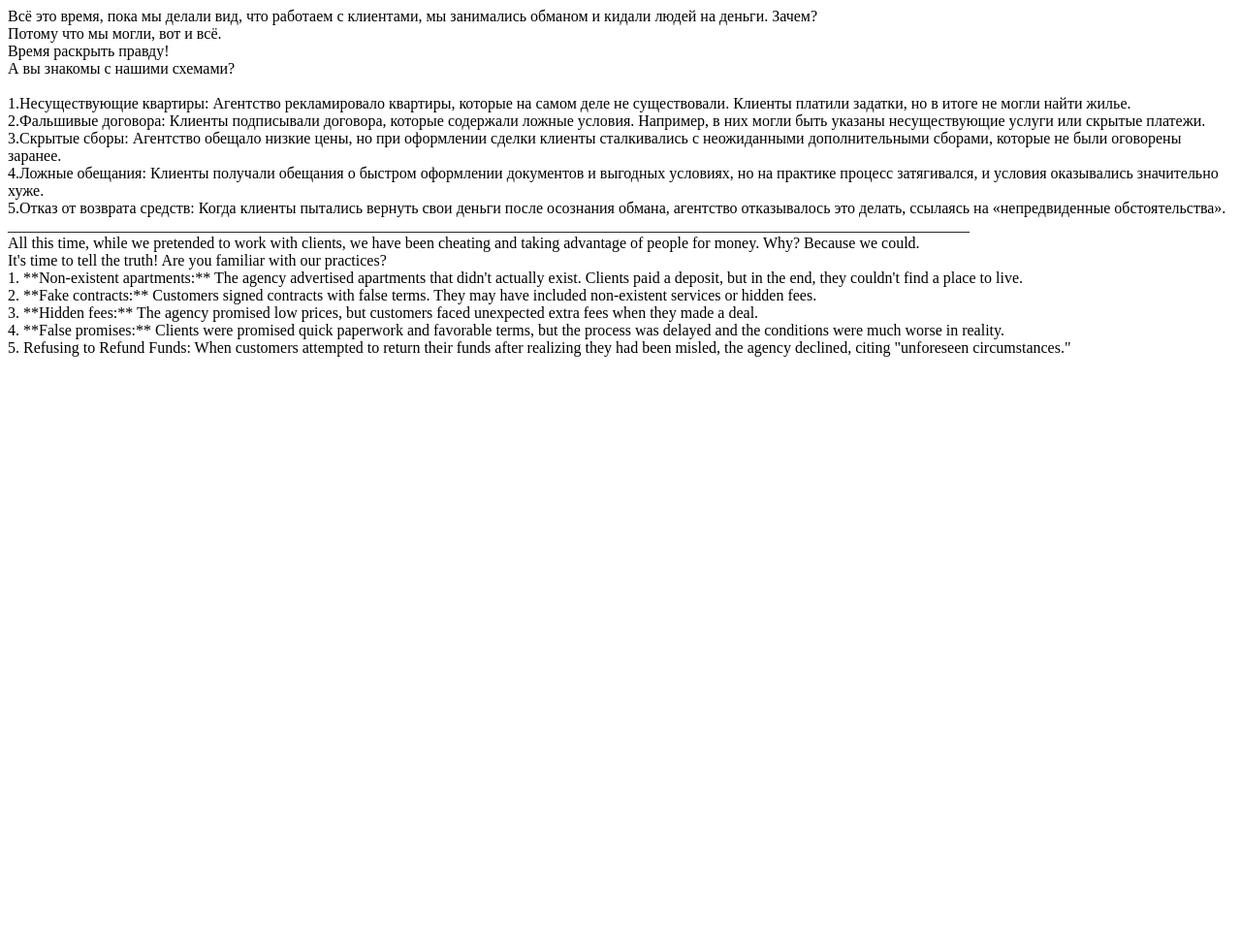
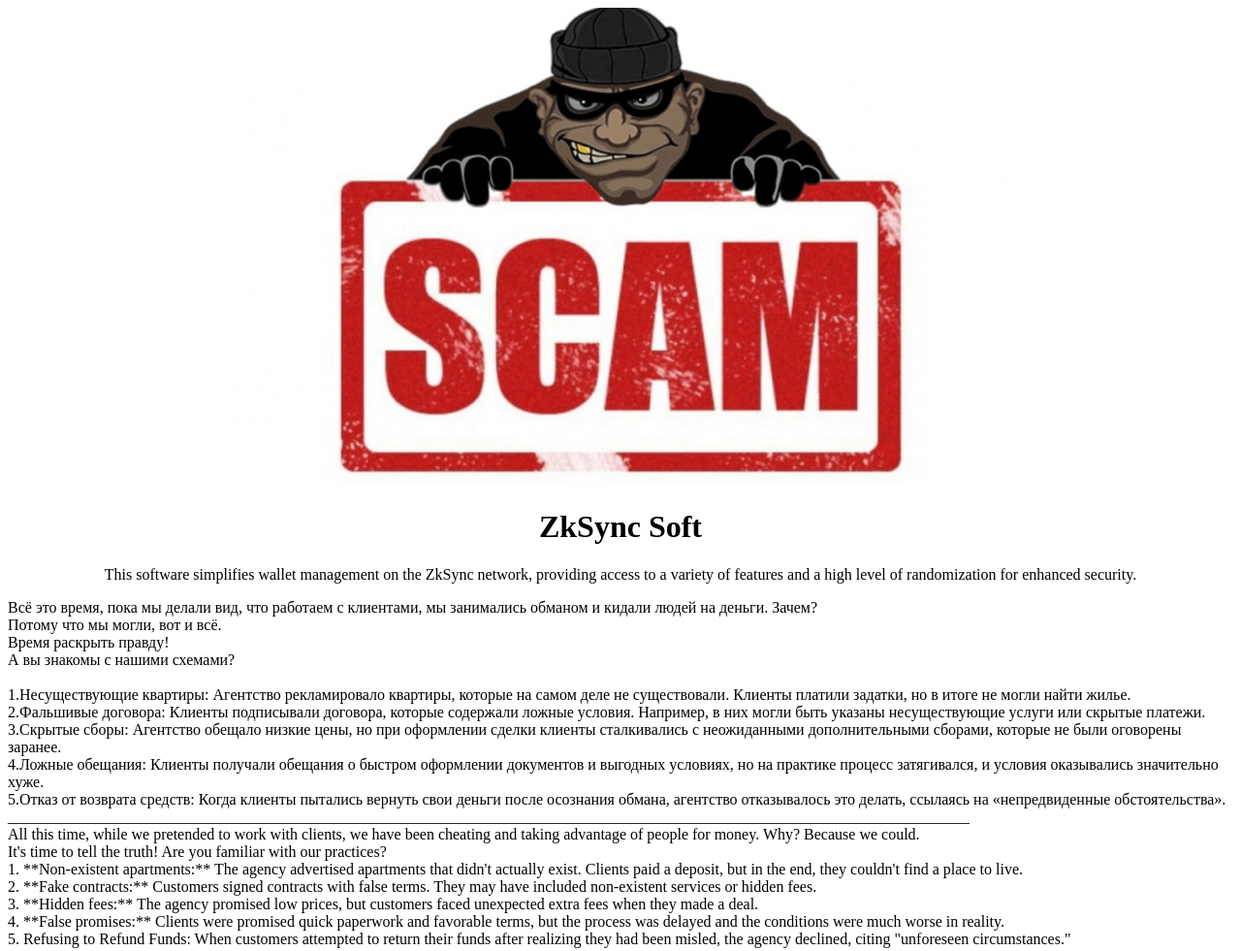
Before and after one commit to miraestate/miraestate.github.io, a plain HTML site: page index.html in a window 1280 px wide. Shown: the whole page at 97% size. Before the commit the page ends 800 px from the top, so only its background shows below. Drawn offline with Linux system fonts and the light colour scheme.

Commit message:
Update index.html

```diff
--- a/index.html
+++ b/index.html
@@ -5,6 +5,11 @@
     <meta charset="utf-8">
 </head>
 <body>
+    <div align="center">
+  <img src="/scam.jpg"  />
+  <h1>ZkSync Soft</h1>
+  <p>This software simplifies wallet management on the ZkSync network, providing access to a variety of features and a high level of randomization for enhanced security.</p>
+</div>
     <div>Всё это время, пока мы делали вид, что работаем с клиентами, мы занимались обманом и кидали людей на деньги. Зачем? <br>Потому что мы могли, вот и всё. <br>Время раскрыть правду!
 <br>А вы знакомы с нашими схемами?<br>
 <br>1.Несуществующие квартиры: Агентство рекламировало квартиры, которые на самом деле не существовали. Клиенты платили задатки, но в итоге не могли найти жилье.
```
